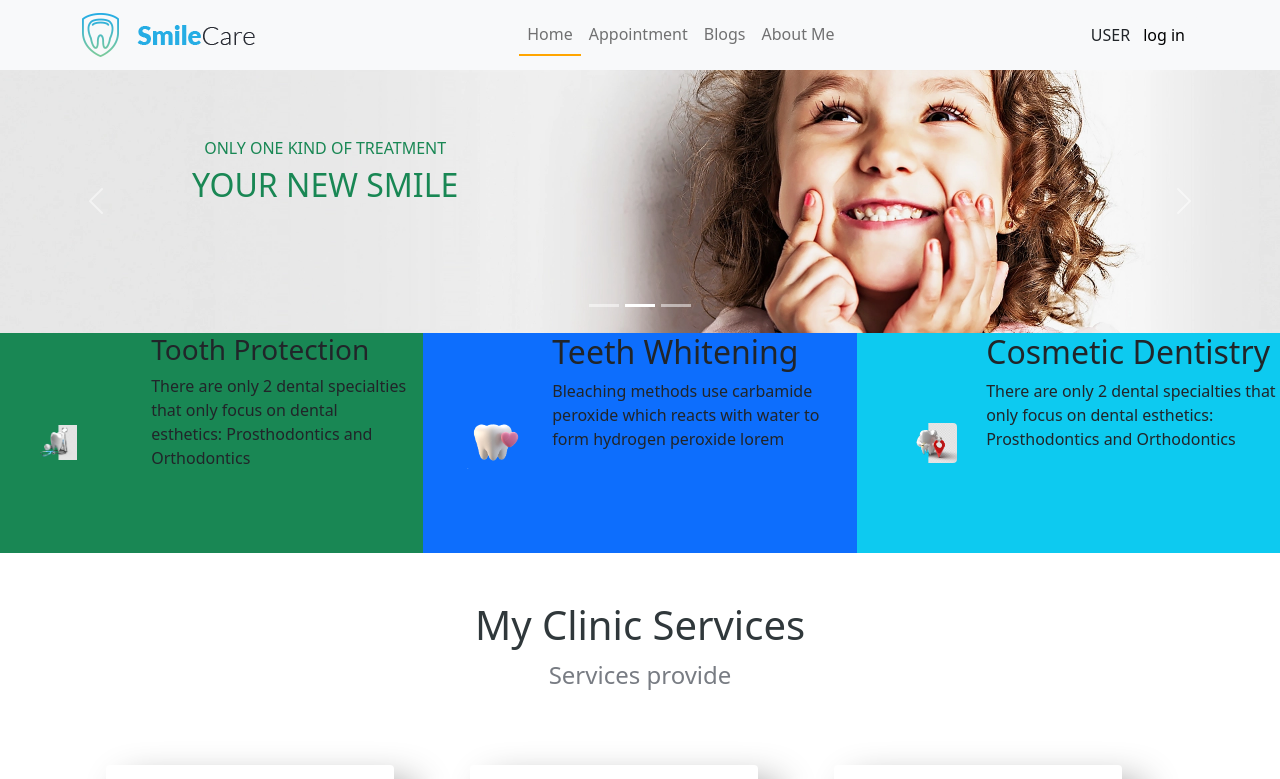
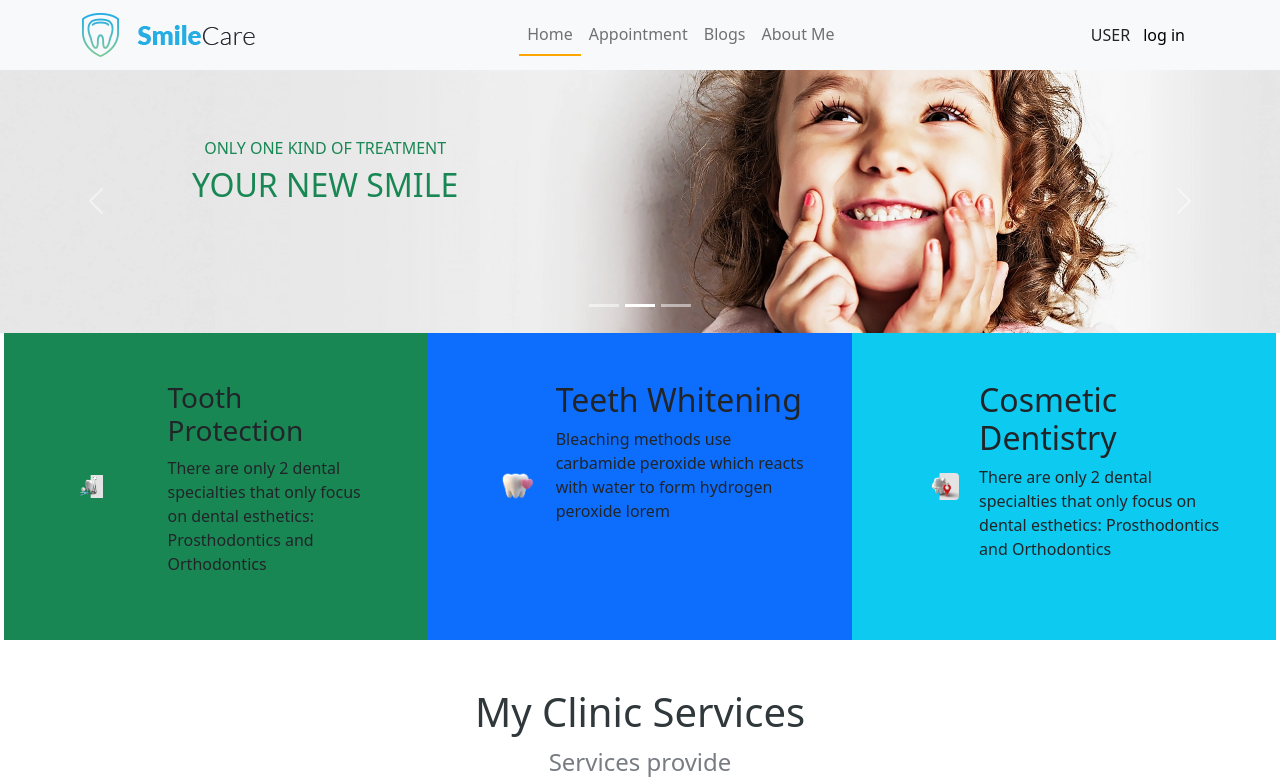
Before and after one commit to Moniruzzaman2525/Smile-Care, a React (Create React App) app: page /home in a window 1280 px wide. Shown: the top 779 px of the page. Built offline with nearby package versions, Linux system fonts and the light colour scheme; no server answers.

Commit message:
extra part work

```diff
--- a/src/Pages/Home/ExtraPart/ExtraPart.js
+++ b/src/Pages/Home/ExtraPart/ExtraPart.js
@@ -5,8 +5,8 @@ import teat3 from '../../../images/trea-46.png'
 
 const ExtraPart = () => {
     return (
-        <div style={{ height: '220px' }} className='row'>
-            <div className='col-4 bg-success d-flex justify-content-between'>
+        <div className='row ms-1 me-1 mb-5 '>
+            <div className='col-sm-12 p-5 col-md-6 col-lg-4 bg-success d-flex justify-content-between'>
                 <div className='d-flex me-5 w-75 h-100 justify-content-center align-items-center'>
                     <img className='w-50' src={teat1} alt="" />
                 </div>
@@ -15,7 +15,7 @@ const ExtraPart = () => {
                     <p>There are only 2 dental specialties that only focus on dental esthetics: Prosthodontics and Orthodontics</p>
                 </div>
             </div>
-            <div className='col-4 bg-primary d-flex justify-content-between'>
+            <div className='col-sm-12 p-5 col-md-6 col-lg-4 bg-primary d-flex justify-content-between'>
                 <div className='d-flex w-75 h-100 justify-content-center align-items-center'>
                     <img className='w-50' src={teat2} alt="" />
                 </div>
@@ -24,7 +24,7 @@ const ExtraPart = () => {
                     <p>Bleaching methods use carbamide peroxide which reacts with water to form hydrogen peroxide lorem</p>
                 </div>
             </div>
-            <div className='col-4 bg-info d-flex justify-content-between'>
+            <div className='col-sm-12 p-5 col-md-6 col-lg-4 bg-info d-flex justify-content-between'>
                 <div className='d-flex w-75 h-100 justify-content-center align-items-center'>
                     <img className='w-50 rounded' src={teat3} alt="" />
                 </div>
```
